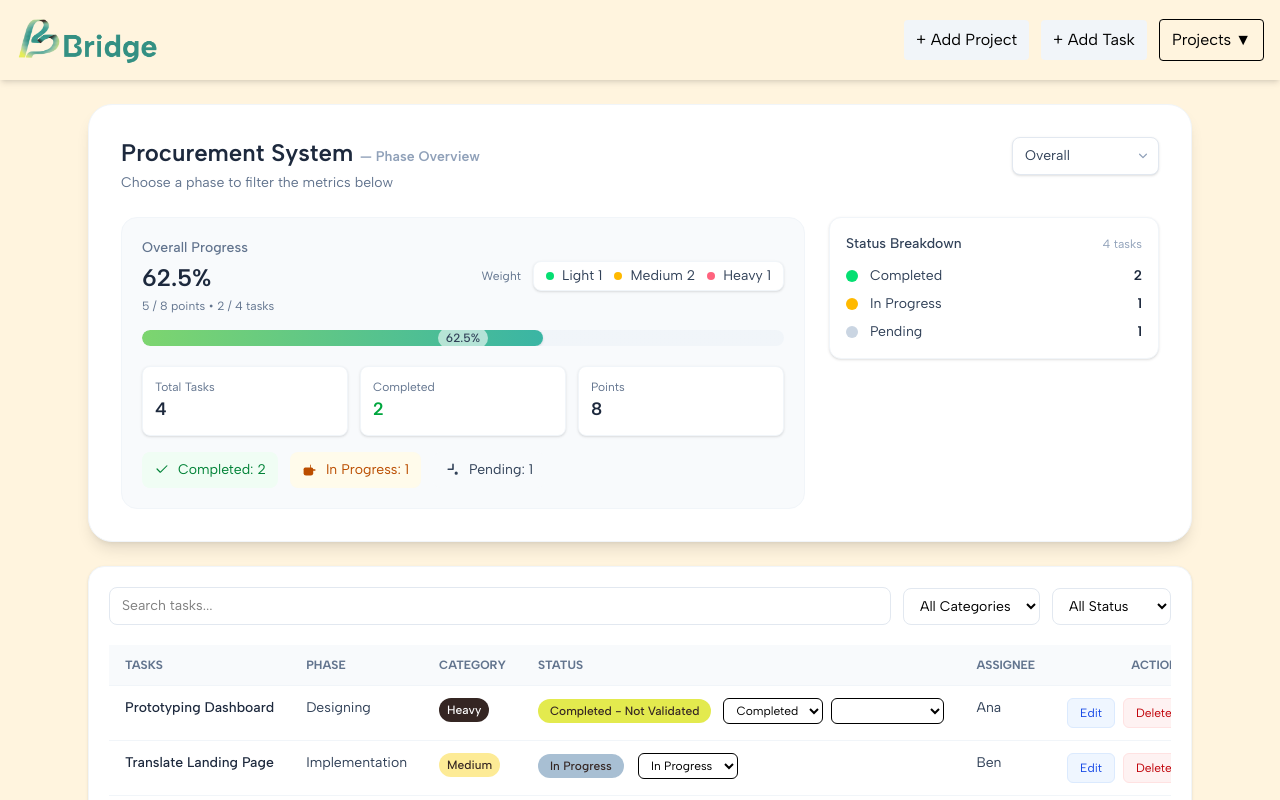
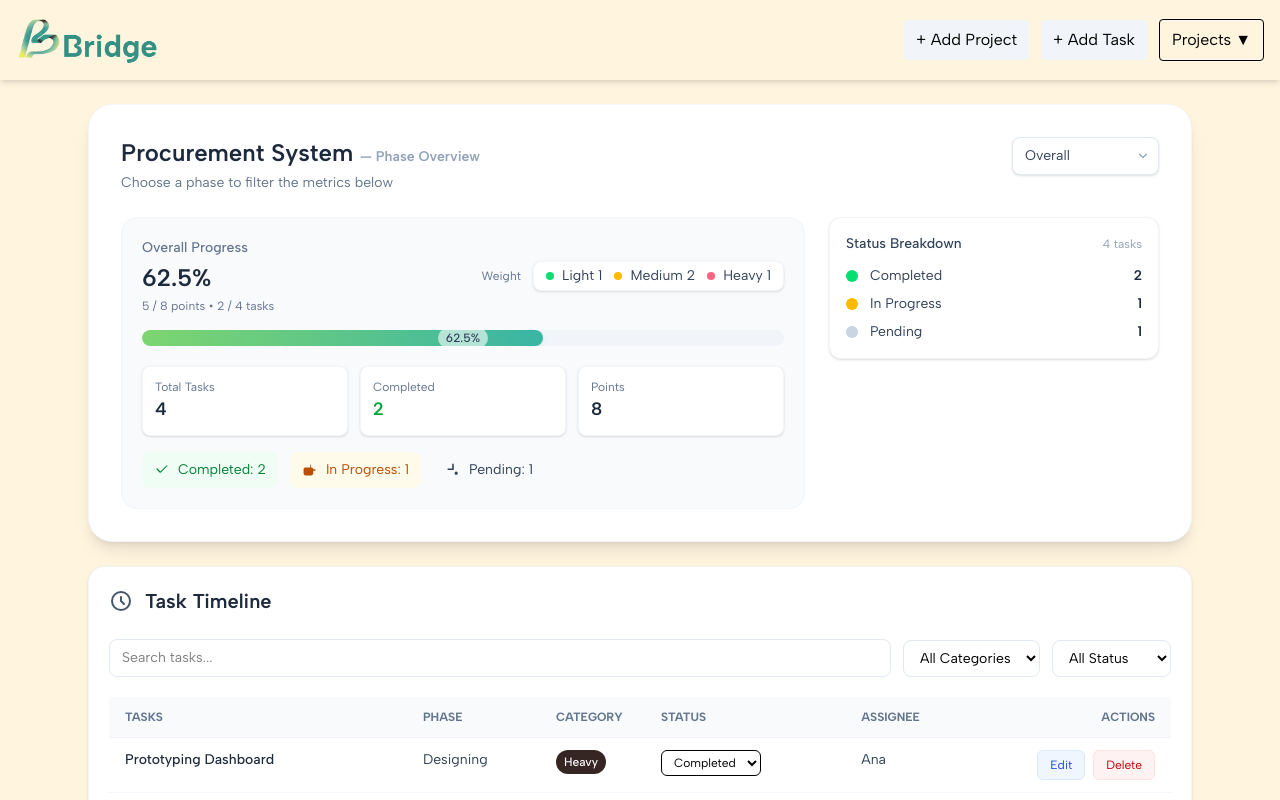
Before and after one commit to Bridge-Digital-Transformations-INTERNS/bridgeTGT, a Vue app: page / in a window 1280 px wide. Shown: the top 800 px of the page. Built offline with nearby package versions, Linux system fonts and the light colour scheme.

Commit message:
1. Added a Task Timeline header
2. Refactored the status column

```diff
--- a/src/components/TaskTable.vue
+++ b/src/components/TaskTable.vue
@@ -1,5 +1,13 @@
 <template>
   <div class="mt-6 bg-white p-5 rounded-2xl shadow-sm border border-slate-100">
+    <!-- Task Timeline Header -->
+    <div class="flex items-center gap-3 mb-6">
+      <svg class="w-6 h-6 text-slate-600" fill="none" stroke="currentColor" viewBox="0 0 24 24">
+        <path stroke-linecap="round" stroke-linejoin="round" stroke-width="2" d="M12 8v4l3 3m6-3a9 9 0 11-18 0 9 9 0 0118 0z"></path>
+      </svg>
+      <h2 class="text-xl font-semibold text-slate-800">Task Timeline</h2>
+    </div>
+
     <!-- Filters -->
     <div class="flex flex-wrap gap-3 items-center mb-5">
       <input
@@ -84,31 +92,17 @@
             </td>
 
             <td class="px-4 py-3 align-top">
-              <div class="flex items-center gap-3">
-                <div class="min-w-[88px]">
-                  <StatusBadge :status="t.status" :validated="t.validated" />
-                </div>
               <div class="flex items-center gap-2">
                 <select
-                    v-model="t.status"
-                    @change="updateStatus(t)"
+                  :value="t.status === 'completed' ? (t.validated ? 'completed-validated' : 'completed') : t.status"
+                  @change="updateStatus(t, $event)"
                   class="px-2 py-1 border rounded-md text-xs bg-white"
                 >
                   <option value="pending">Pending</option>
                   <option value="inprogress">In Progress</option>
                   <option value="completed">Completed</option>
+                  <option value="completed-validated">Validated</option>
                 </select>
-
-                  <select
-                    v-if="t.status === 'completed'"
-                    v-model="t.validated"
-                    @change="updateStatus(t)"
-                    class="px-2 py-1 border rounded-md text-xs bg-white"
-                  >
-                    <option :value="false">Not Validated</option>
-                    <option :value="true">Validated</option>
-                  </select>
-                </div>
               </div>
             </td>
 
@@ -164,7 +158,6 @@ import { ref } from "vue";
 import TaskModal from "./TaskModal.vue";
 import ConfirmModal from "./ConfirmModal.vue";
 import CategoryBadge from "./CategoryBadge.vue";
-import StatusBadge from "./StatusBadge.vue";
 import { useTaskStore } from "../stores/taskStore";
 
 const taskStore = useTaskStore();
@@ -204,10 +197,14 @@ function confirmDelete() {
 }
 
 // Inline status update
-function updateStatus(task) {
+function updateStatus(task, event) {
+  const newStatus = event.target.value;
+  const isCompleted = newStatus === 'completed' || newStatus === 'completed-validated';
+  const isValidated = newStatus === 'completed-validated';
+
   taskStore.updateTask(task.id, {
-    status: task.status,
-    validated: task.validated ?? false,
+    status: isCompleted ? 'completed' : newStatus,
+    validated: isValidated,
   });
 }
 </script>
```
Lines whose indentation alone changed are shown as unchanged.
